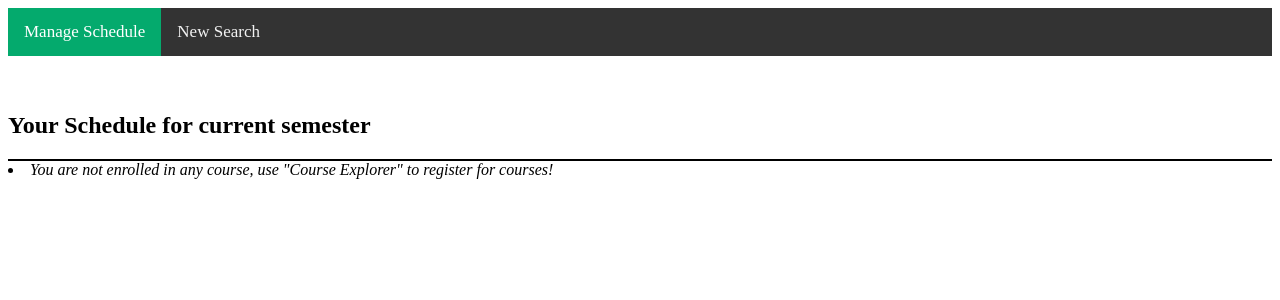
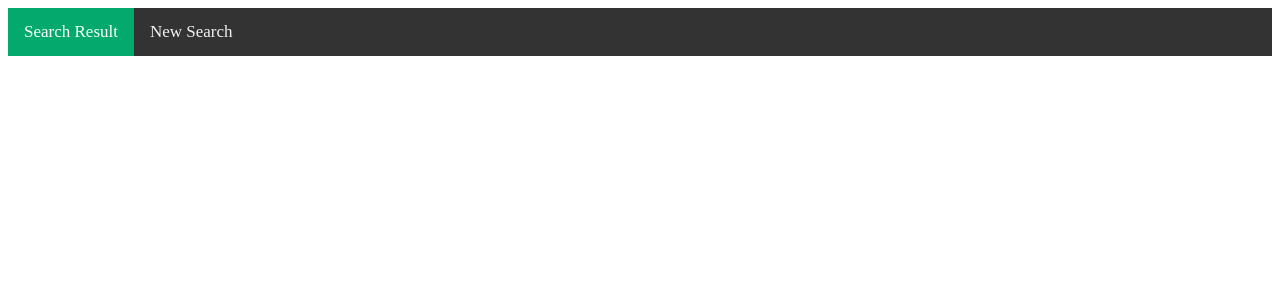
Before and after one commit to 8gai/CS510-Project, a Flask app: page /result in a window 1280 px wide. Shown: the top 300 px of the page. Run offline with Flask 2, Linux system fonts and the light colour scheme.

Commit message:
updated template

```diff
--- a/flask/app/routes.py
+++ b/flask/app/routes.py
@@ -19,12 +19,27 @@ def search():
     end_date = request.form.get("endDate")
     category = request.form.get("Category")
     print(search_query)
+
     print(location)
-    print(type(start_date))
+    print(start_date)
     print(end_date)
     print(category)
 
-    return redirect(url_for("show_result"))
+    session["bm25_input"] = search_query
+
+    #save search options to session if specified
+    if len(location):
+        session["location"] = location
+    if len(start_date):
+        session["start_date"] = start_date
+    if len(end_date):
+        session["end_date"] = end_date
+    if category != "empty":
+        session["category"] = category
+
+    #res =  bm25(search_query)
+
+    return redirect(url_for("result"))
 
 
 #this is student home page
--- a/flask/app/templates/result.html
+++ b/flask/app/templates/result.html
@@ -7,70 +7,9 @@
 	<body>
 
         <div class="topnav">
-            <a class="active" href="{{ url_for("result") }}">Manage Schedule</a>
-            <a href="{{ url_for("search") }}">New Search</a>
+            <a class="active" href="{{ url_for("result") }}">Search Result</a>
+            <a href="{{ url_for("homepage") }}">New Search</a>
         </div>
-        <br /><br />
-        <h2>Your Schedule for current semester</h2>
-
-        <div>
-          <table id="show_enroll"></table>
-        </div>
-
-        {% if enrolled|length == 0 %}
-            <li><em>You are not enrolled in any course, use "Course Explorer" to register for courses!</em>
-        {% else %}
-            {% block content %}
-            <table id="data" class="course_table">
-            <thead>
-                <tr>
-                    <th>CRN</th>
-                    <th>Course ID</th>
-                    <th>Title</th>
-                    <th>Lecture Type</th>
-                    <th>Lecture Time</th>
-                    <th>Location</th>
-                    <th>Credit</th>
-                    <th>Grades</th>
-                    <th>Options</th>
-                </tr>
-            </thead>
-            <tbody>
-                {% for entry in enrolled %}
-                <tr>
-                    <td>{{ entry[0] }}</td>
-                    <td>{{ entry[1] }}</td>
-                    <td>{{ entry[2] }}</td>
-                    <td>{{ entry[3] }}</td>
-                    <td>{{ entry[4] }}</td>
-                    <td>{{ entry[5] }}</td>
-                    <td>{{ entry[6] }}</td>
-                    <td>{{ entry[7] }}</td>
-                    <td><a class = 'button' href="{{ url_for('drop', drop_crn = entry[0]) }}">Drop Course</a></td>
-
-                    <td>
-                    <form action="{{ url_for('update_cred', crn = entry[0]) }}" method="POST">
-                        <input type="number" name="new_cred" placeholder="Enter new credit" min="0" />
-                        <input type = 'submit' value = 'Update Credit' ></input>
-                    </form>
-                    </td>
-
-                </tr>
-                {% endfor %}
-            </tbody>
-            </table>
-        {% endblock %}
-        {% endif %}
-
-        {% with messages = get_flashed_messages() %}
-			{% if messages %}
-				<ul class="flashes">
-					{% for m in messages %}
-						<li>{{ m }}</li>
-					{% endfor %}
-				</ul>
-			{% endif %}
-		{% endwith %}
 
 	</body>
     <style>
```
Also changed, not shown: 1 other file.
